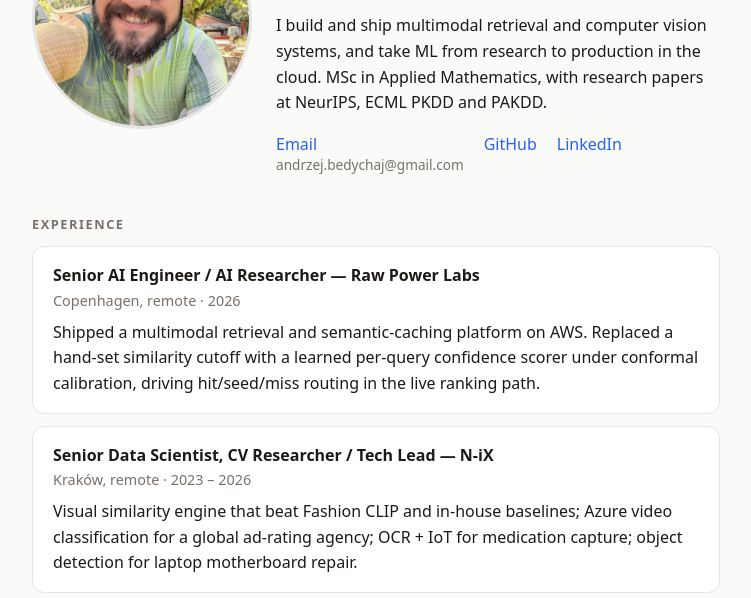
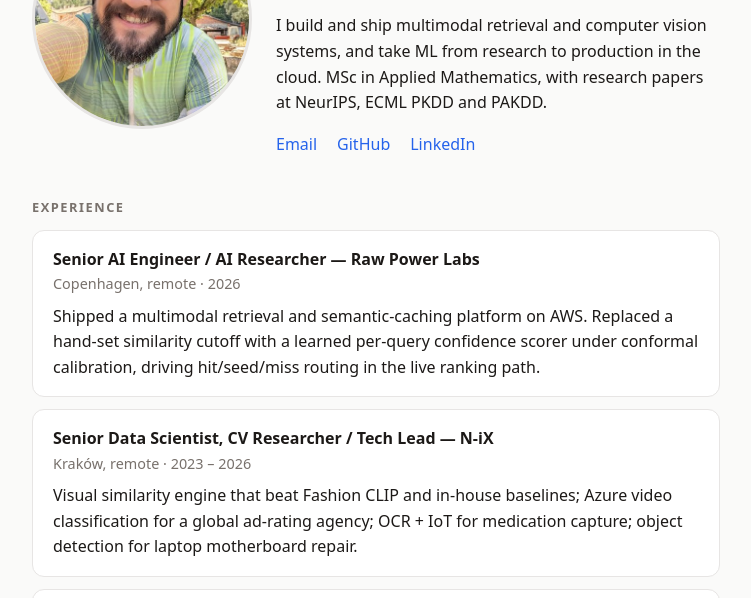
Before and after one commit to ABedychaj/ABedychaj.github.io, a plain HTML site: page index.html in a window 1280 px wide. Shown: the part 139-737 px from the top of the page, without its empty margins (264-1015 px from the left). Drawn offline with Linux system fonts and the light colour scheme.

Commit message:
Hide email text; keep it behind Email link
Co-Authored-By: Claude Sonnet 5.5 <noreply@anthropic.com>

```diff
--- a/index.html
+++ b/index.html
@@ -18,7 +18,6 @@ a{color:var(--acc);text-decoration:none}a:hover{text-decoration:underline}
 h1{font-size:2.2rem;margin:0}
 .role{color:var(--mut);font-size:1.1rem;margin:4px 0 16px}
 .links{display:flex;flex-wrap:wrap;gap:8px 20px;margin:16px 0 32px}
-.em small{display:block;color:var(--mut);font-size:.85rem;line-height:1.2}
 h2{font-size:.8rem;letter-spacing:.12em;text-transform:uppercase;color:var(--mut);margin:40px 0 12px}
 .card{background:var(--card);border:1px solid var(--line);border-radius:12px;padding:16px 20px;margin-bottom:12px}
 .card h3{margin:0;font-size:1rem}
@@ -37,7 +36,7 @@ ul{padding-left:20px;margin:0}
 <p>I build and ship multimodal retrieval and computer vision systems, and take ML from research to production in the cloud. MSc in Applied Mathematics, with research papers at NeurIPS, ECML PKDD and PAKDD.</p>
 
 <div class="links">
-  <span class="em"><a data-u="bWFpbHRvOmFuZHJ6ZWouYmVkeWNoYWpAZ21haWwuY29t">Email</a><small></small></span>
+  <a data-u="bWFpbHRvOmFuZHJ6ZWouYmVkeWNoYWpAZ21haWwuY29t">Email</a>
   <a data-u="aHR0cHM6Ly9naXRodWIuY29tL0FCZWR5Y2hhag==">GitHub</a>
   <a data-u="aHR0cHM6Ly93d3cubGlua2VkaW4uY29tL2luL2FuZHJ6ZWotYmVkeWNoYWotYTI0ODQ4M2Iv">LinkedIn</a>
 </div>
@@ -81,7 +80,7 @@ ul{padding-left:20px;margin:0}
 </main>
 <script>
 // hrefs are base64 in the markup, decoded on load (keeps naive scrapers out)
-document.querySelectorAll("a[data-u]").forEach(a=>{a.href=atob(a.dataset.u);if(a.href.startsWith("mailto:"))a.nextSibling.textContent=a.href.slice(7)});
+document.querySelectorAll("a[data-u]").forEach(a=>a.href=atob(a.dataset.u));
 </script>
 </body>
 </html>
```
